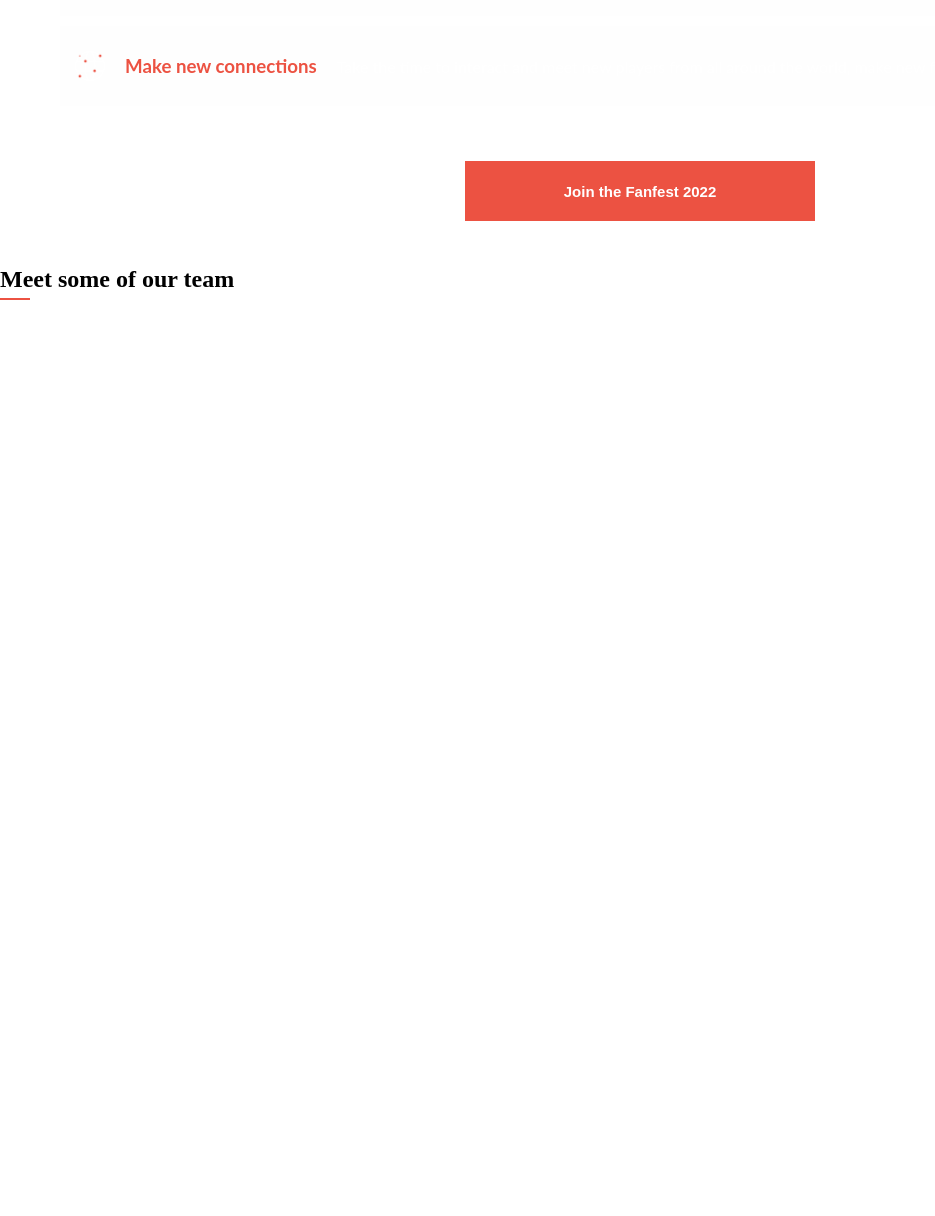
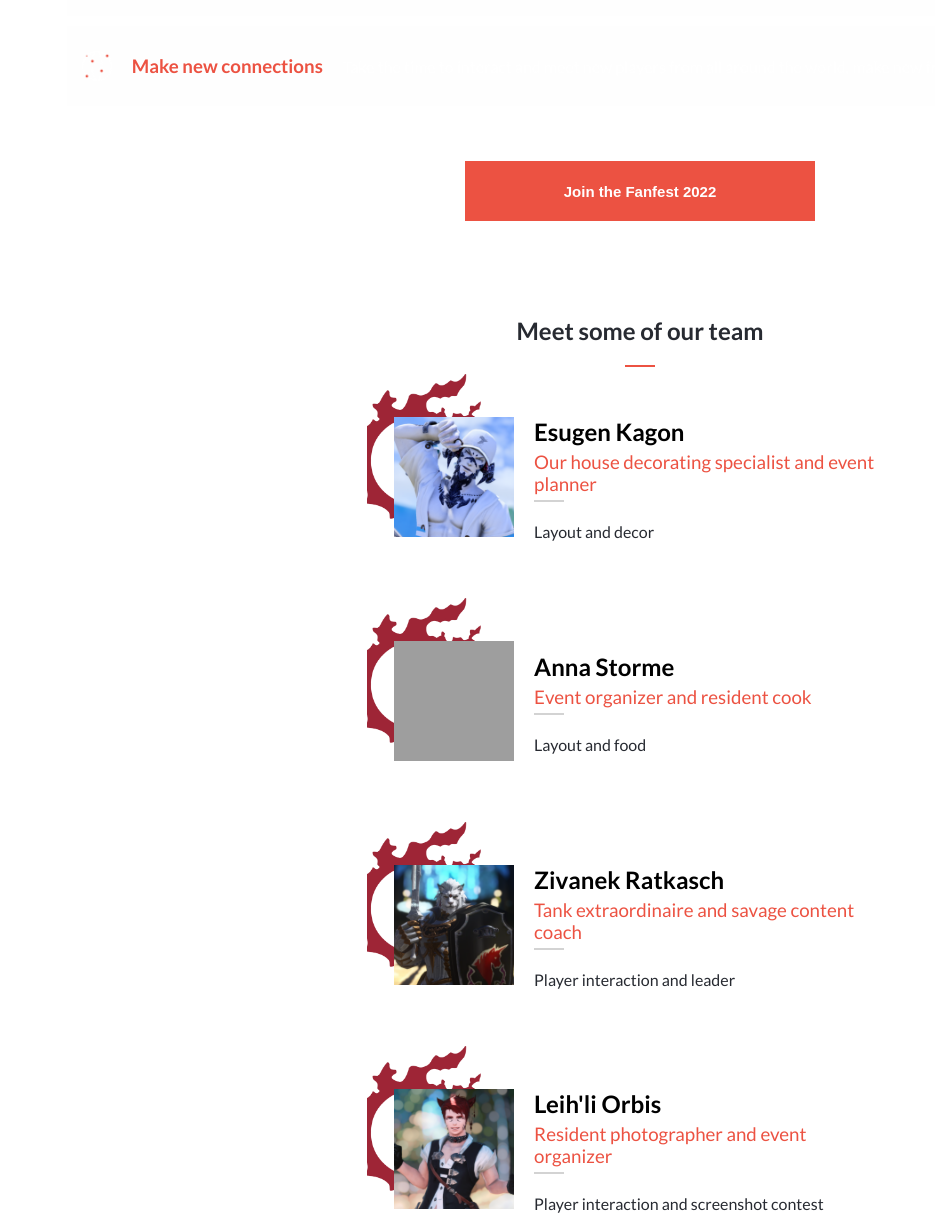
Before and after one commit to Thi-Ponce/Capstone-Project-1, a plain HTML site: page index.html in a window 1280 px wide. Shown: the part 1200-2416 px from the top of the page, without its empty margins (0-935 px from the left). Before the commit the page ends 1500 px from the top, so only its background shows below. Drawn offline with Linux system fonts and the light colour scheme; grey boxes are pictures that could not be loaded; a web font is replaced by a local one.

Commit message:
Finish home page

```diff
--- a/index.html
+++ b/index.html
@@ -5,10 +5,12 @@
 	<meta http-equiv="X-UA-Compatible" content="IE=edge">
 	<meta name="viewport" content="width=device-width, initial-scale=1.0">
 	<link rel="stylesheet" href="/styles/style.css">
+	<link href="http://fonts.cdnfonts.com/css/cocogoose" rel="stylesheet">
 	<title>Document</title>
 </head>
 <body>
 	<section id="home" class="home-page">
+		<img src="/Images/Background_img.png" alt="Background" class="bg-img">
 		<header>
 			<nav class="navbar">
 				<a href="#home" class="navbar-logo"><img src="./Images/small logo.png" alt="logo" width="50" height="50" id="logo"></a>
@@ -42,7 +44,7 @@
 		<div class="container">
 			<div class="title">
 				<p class="small-title">Welcome to all kupo!</p>
-				<h1 class="big-title">Final Fantasy XIV<br>FanMade Festival<br>2022</h1>
+				<h1 class="big-title">FINAL FANTASY XIV<br>FANMADE FESTIVAL<br>2022</h1>
 			</div>
 			<div class="info">
 				<p>A fanmade festival to celebrate all things we love about Final Fantasy XIV Online!</p>
@@ -85,9 +87,12 @@
 		</div>
 		<button class="join" type="button">Join the Fanfest 2022</button>
 	</section>
-	<section class="team">
-		<h2 class="members">Meet some of our team</h2>
+	<section class="our-team">
+		<h2 class="team-title">Meet some of our team</h2>
 		<hr>
+		<div class="member-cards" id="team-members">
+
+		</div>
 	</section>
 	<script src="/script/script.js"></script>
 </body>
--- a/script/script.js
+++ b/script/script.js
@@ -1,3 +1,4 @@
+// Hamburger menu
 const hamburger = document.querySelector('.hamburger');
 const navMenu = document.querySelector('.nav-menu');
 
@@ -10,3 +11,82 @@ document.querySelectorAll('.nav-link').forEach(n => n.addEventListener('click',
     hamburger.classList.remove('active');
     navMenu.classList.remove('active');
 }))
+
+// Team Obj
+const team = [
+    {
+      name: "Esugen Kagon",
+      description: 'Our house decorating specialist and event planner',
+      occupation: 'Layout and decor',
+      id: 1,
+      imageUrl: '/Images/Au-ra.png',
+      imageAlt: 'Esugen character',
+    },
+    {
+      name: 'Anna Storme',
+      description: 'Event organizer and resident cook',
+      occupation: 'Layout and food',
+      id: 2,
+      imageUrl: '/Images/Hyur.png',
+      imageAlt: 'Anna character',
+    },
+    {
+      name: "Zivanek Ratkasch",
+      description: 'Tank extraordinaire and savage content coach',
+      occupation: 'Player interaction and leader',
+      id: 3,
+      imageUrl: '/Images/Hrothgar.png',
+      imageAlt: 'Zivanek character',
+    },
+    {
+      name: 'Leih\'li Orbis',
+      description: 'Resident photographer and event organizer',
+      occupation: 'Player interaction and screenshot contest',
+      id: 4,
+      imageUrl: '/Images/Miqo-red.png',
+      imageAlt: 'Leih character',
+    },
+    {
+      name: 'Lehze\'to Orbis',
+      description: 'Azure Dragoon wannabe and resident artist',
+      occupation: 'Player interaction and art contest',
+      id: 5,
+      imageUrl: '/Images/Miqo-blonde.png',
+      imageAlt: 'Lehze character',
+    },
+    {
+      name: 'Idern Iryut',
+      description: 'Resident healer and event organizer',
+      occupation: 'Event planning and finances',
+      id: 6,
+      imageUrl: '/Images/Viera.png',
+      imageAlt: 'Idern character',
+    },
+  ];
+
+  const teamMembers = document.getElementById('team-members');
+
+  function generateHTML(details) {
+    const card = `
+      <div class="card-container">
+          <div class="member-card">
+              <div class="img-container">
+                  <img class="member-image" src="${details.imageUrl}" alt=${details.imageAlt}>
+              </div>
+              <div class="member-info">
+                  <h2>${details.name}</h2>
+                  <h3>${details.description}</h3>
+                  <hr>
+                  <p>${details.occupation}</p>
+              </div>
+          </div>
+      </div>
+    `;
+    return card;
+  }
+
+  team.map((member) => {
+    const HTMLElement = document.createElement('div');
+    HTMLElement.innerHTML = generateHTML(member);
+    teamMembers.appendChild(HTMLElement);
+  });
--- a/styles/style.css
+++ b/styles/style.css
@@ -1,3 +1,7 @@
+@import url(https://fonts.googleapis.com/css?family=Lato:100,100italic,300,300italic,regular,italic,700,700italic,900,900italic);
+
+@import url("http://fonts.cdnfonts.com/css/cocogoose");
+
 * {
   box-sizing: border-box;
   scroll-behavior: smooth;
@@ -6,12 +10,14 @@
 }
 
 #home {
-  /* background-image: url(/Images/Background_img.png);
-  background-repeat: no-repeat;
-  background-position-y: -25px;
-  background-position-y: -150px; */
-  background-color: #d3d3d3;
+  background-color: transparent;
   height: 100vh;
+}
+
+.bg-img {
+  opacity: 0.18;
+  position: fixed;
+  z-index: -1000;
 }
 
 header {
@@ -38,7 +44,7 @@ a {
 .nav-menu {
   display: flex;
   justify-content: space-between;
-  align-items: center;
+  align-items: flex-start;
   gap: 60px;
   position: fixed;
   top: -100%;
@@ -46,11 +52,13 @@ a {
   right: 0;
   gap: 0;
   flex-direction: column;
-  background-color: #d3d3d3;
+  background-color: #fff;
+  opacity: 0.9;
   width: 100%;
   text-align: center;
   transition: 0.5s;
   padding-top: 50px;
+  padding-left: 50px;
 }
 
 .nav-menu.active {
@@ -71,6 +79,18 @@ a {
 
 .nav-link:hover {
   color: #ec5242;
+}
+
+.ff-campaign {
+  border: 5px solid #ec5242;
+  padding: 10px;
+  color: #ec5242;
+}
+
+.ff-campaign:hover {
+  color: #fff;
+  background-color: #ec5242;
+  border-color: #d3d3d3;
 }
 
 .hamburger {
@@ -109,21 +129,21 @@ a {
 
 .small-title {
   font-family: "Lato", sans-serif;
-  font-size: 15px;
+  font-size: 30px;
   font-weight: 600;
   color: #ec5242;
 }
 
 .big-title {
-  font-family: "Cocogoose", sans-serif;
+  font-family: "COCOGOOSE", sans-serif;
   font-size: 45px;
   color: #ec5242;
 }
 
 .info {
   margin-top: 20px;
-  border: 3px solid #fff;
-  background-color: #d3d3d3;
+  border: 3px solid #d3d3d3;
+  background-color: #fdfdfd;
   color: #272a31;
   height: 100px;
   text-align: center;
@@ -135,13 +155,11 @@ a {
 }
 
 .date {
-  font-family: "Cocogoose", sans-serif;
+  font-family: "COCOGOOSE", sans-serif;
   font-size: 30px;
   color: #272a31;
   margin-bottom: 10px;
 }
-
-@import url(https://fonts.googleapis.com/css?family=Lato:100,100italic,300,300italic,regular,italic,700,700italic,900,900italic);
 
 p {
   font-family: "Lato", sans-serif;
@@ -226,3 +244,62 @@ hr {
   border: none;
   margin: 45px 0;
 }
+
+.our-team {
+  background-color: #fff;
+  display: flex;
+  flex-direction: column;
+  justify-content: center;
+  align-items: center;
+}
+
+.team-title {
+  font-family: "Lato", sans-serif;
+  color: #272a31;
+  padding-top: 50px;
+  padding-bottom: 15px;
+  text-align: center;
+}
+
+.card-container {
+  padding: 50px 0;
+  display: flex;
+  justify-content: center;
+  align-content: center;
+  background-image: url("/Images/Meteor\ logo.png");
+  background-repeat: no-repeat;
+  background-position-x: -6%;
+  background-size: 150px;
+}
+
+.member-card {
+  display: flex;
+  align-items: center;
+  width: 90%;
+  gap: 20px;
+}
+
+.member-image {
+  width: 120px;
+  height: 120px;
+}
+
+.member-info h2 {
+  padding-bottom: 5px;
+  font-family: "Lato", sans-serif;
+}
+
+.member-info h3 {
+  color: #ec5242;
+  font-weight: 500;
+  font-family: "Lato", sans-serif;
+}
+
+.member-info hr {
+  border: 1px solid #d3d3d3;
+}
+
+.member-info p {
+  font-family: "Lato", sans-serif;
+  margin-top: 20px;
+}
```
Also changed, not shown: Images/Au-ra.png (renamed from Images/Au Ra.png), Images/Miqo-blonde.png (renamed from Images/Miqo blonde.png), Images/Miqo-red.png (renamed from Images/Miqo red.png).
